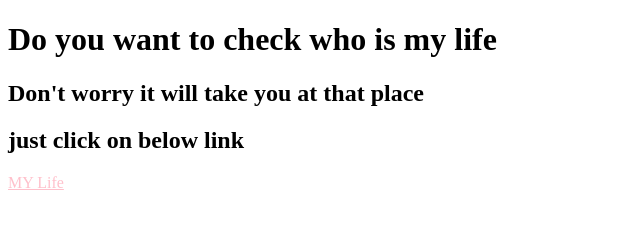
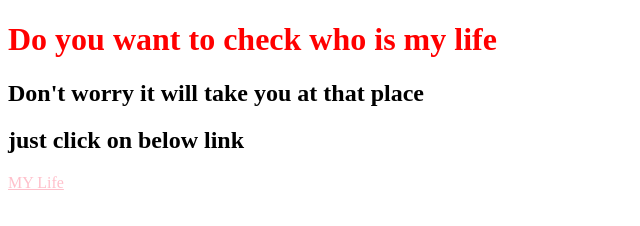
Before and after one commit to Avika359/html-love, a plain HTML site: page index.html in a window 1280 px wide. Shown: the whole page, without its empty margins (0-640 px from the left). Drawn offline with Linux system fonts and the light colour scheme.

Commit message:
Change h1 color to red in index.html

```diff
--- a/index.html
+++ b/index.html
@@ -7,7 +7,7 @@
     <title>my love</title>
 </head>
 <body>
-    <h1>Do you want to check who is my life</h1>
+    <h1 style="color: red;">Do you want to check who is my life</h1>
     <h2>Don't worry it will take you at that place </h2>
     <h2>just click on below link </h2>
     <a style="color: pink;" href="./My.html">MY Life</a>
```
